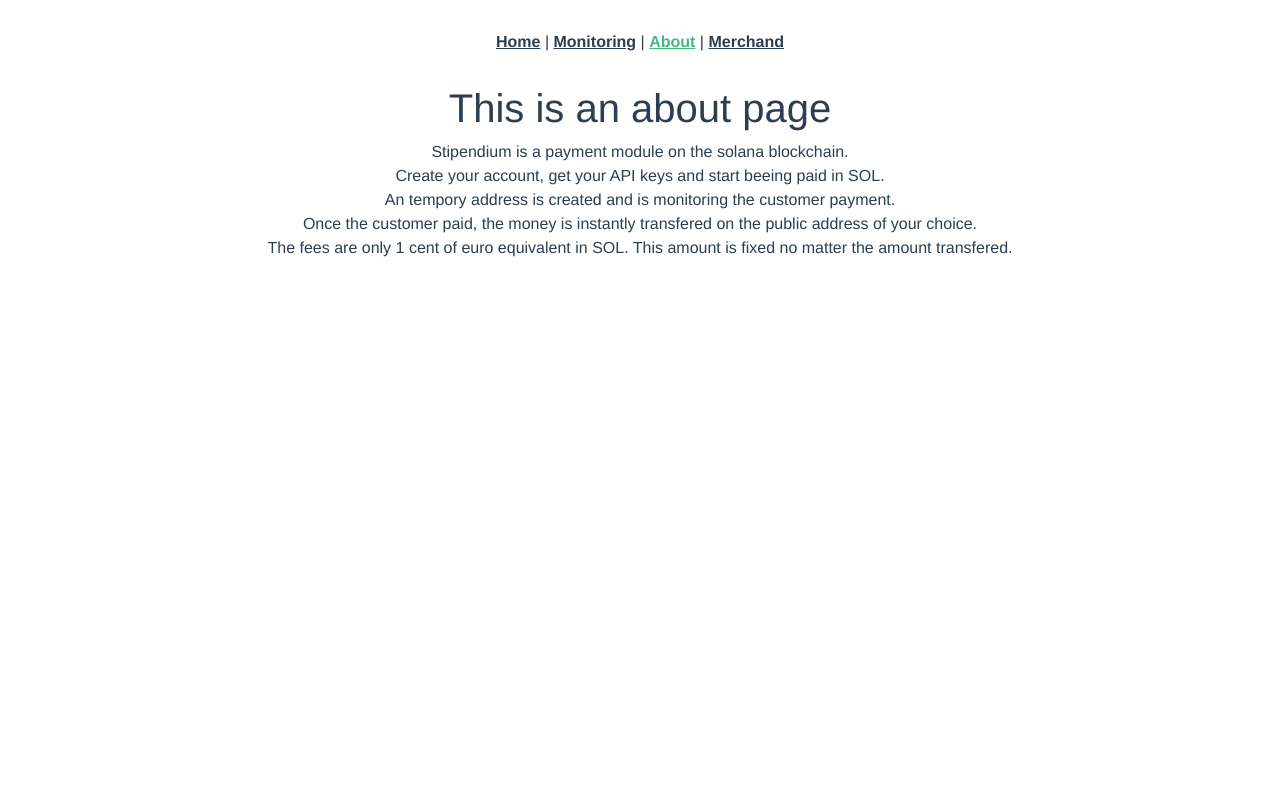
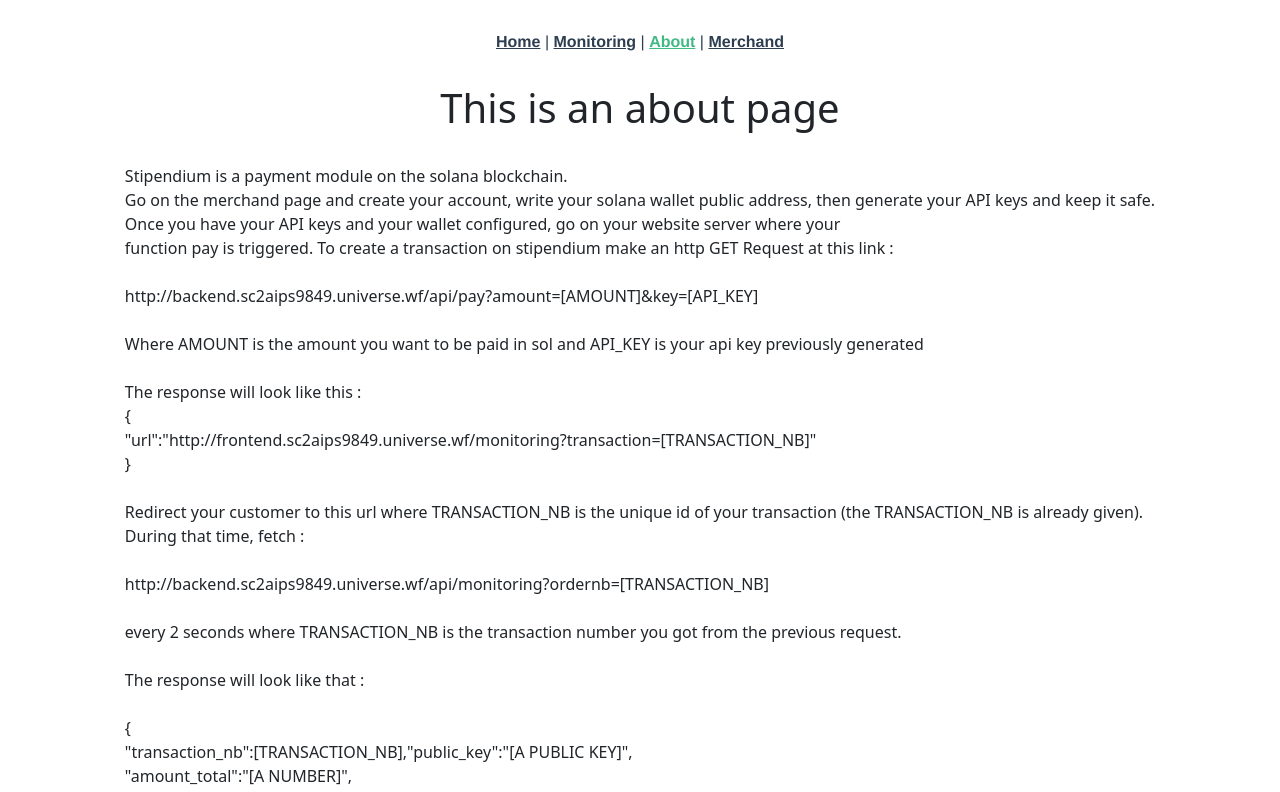
Before and after one commit to Clovis-krz/Stipendium-frontend, a Vue app: page /about in a window 1280 px wide. Shown: the top 792 px of the page. Built offline with nearby package versions, Linux system fonts and the light colour scheme.

Commit message:
improved some text + wrote documentation in the about page

```diff
--- a/src/components/Introduction.vue
+++ b/src/components/Introduction.vue
@@ -1,8 +1,9 @@
 <template>
   <div class="hello">
     <h1>{{ msg }}</h1>
+    <br>
     <p>
-      Stipendium is the best payment module on the solana blockchain.
+      Stipendium is the best payment module on the solana blockchain.<br>
       Are you a merchand ? Please <button onclick="window.location.href='/merchand'">Log In / Register</button>
     </p>
   </div>
--- a/src/components/MerchandInfo.vue
+++ b/src/components/MerchandInfo.vue
@@ -1,7 +1,8 @@
 <template>
   <div class="hello">
     <login v-if="this.data != null">
-    <h2>Here are your account info :</h2>
+    <br>
+    <h4>Here are your account info :</h4>
     Email:
     <input v-model="data.account.merchand_email" placeholder="Your email" />
     <button @click="update_account('merchand_email', data.account.merchand_email)">Update</button>
--- a/src/components/TransactionsList.vue
+++ b/src/components/TransactionsList.vue
@@ -1,7 +1,8 @@
 <template>
   <div class="hello">
     <login v-if="this.data != null">
-        Transactions :
+        <br><br>
+        <h4>History of Transactions :</h4>
         <div class="container">
             <table class="table table-striped table-bordered">
                 <thead>
@@ -38,7 +39,6 @@
 </template>
 
 <script>
-import swal2 from 'sweetalert2'
 
 export default {
   name: 'TransactionsList',
@@ -67,7 +67,6 @@ export default {
   },
   mounted: function () {
       window.setInterval(() => {
-        console.log(this.token);
         fetch("http://backend.sc2aips9849.universe.wf/api/transactions?token="+this.token)
             .then(response => response.json())
             .then(data => {
@@ -78,6 +77,4 @@ export default {
 
 }
 
-
-
 </script>
--- a/src/views/About.vue
+++ b/src/views/About.vue
@@ -1,12 +1,58 @@
 <template>
   <div class="about">
-    <h1>This is an about page</h1>
-    <p>
-      Stipendium is a payment module on the solana blockchain. <br>
-      Create your account, get your API keys and start beeing paid in SOL. <br>
-      An tempory address is created and is monitoring the customer payment. <br>
-      Once the customer paid, the money is instantly transfered on the public address of your choice. <br>
-      The fees are only 1 cent of euro equivalent in SOL. This amount is fixed no matter the amount transfered.
-    </p>
+    <body>
+    <h1>This is an about page</h1><br>
+    <div style="text-align: center;">
+      <div style="display: inline-block; text-align: left;">
+        <p>
+          Stipendium is a payment module on the solana blockchain. <br>
+
+          Go on the merchand page and create your account, write your solana wallet public address,
+          then generate your API keys and keep it safe. <br>
+
+          Once you have your API keys and your wallet configured, go on your website server where your <br>
+          function pay is triggered. To create a transaction on stipendium make an http GET Request at this link :
+          <br><br> http://backend.sc2aips9849.universe.wf/api/pay?amount=[AMOUNT]&key=[API_KEY]
+          <br><br> Where AMOUNT is the amount you want to be paid in sol and API_KEY is your api key previously generated
+          <br><br> The response will look like this :
+          <br> {
+            <br>
+            "url":"http://frontend.sc2aips9849.universe.wf/monitoring?transaction=[TRANSACTION_NB]" <br>
+            }
+            <br><br>
+          Redirect your customer to this url where TRANSACTION_NB is the unique id of your transaction (the TRANSACTION_NB is already given).
+          <br>During that time, fetch :<br><br> http://backend.sc2aips9849.universe.wf/api/monitoring?ordernb=[TRANSACTION_NB] <br>
+          <br>every 2 seconds where TRANSACTION_NB is the transaction number you got from the previous request.<br><br>
+          The response will look like that :<br><br>
+          {<br>
+            "transaction_nb":[TRANSACTION_NB],"public_key":"[A PUBLIC KEY]",<br>
+            "amount_total":"[A NUMBER]",<br>
+            "amount_to_pay":"[A NUMBER]",<br>
+            "currency":"SOL",<br>
+            "expiration":[A TIMESTAMP],<br>
+            "status":"pending",<br>
+            "message":"",<br>
+            "store_name":"[A STORE NAME]"<br>
+          } --> if the transaction is still pending <br><br>
+
+          {"transaction_nb":[TRANSACTION_NB],"payment_status":"failed","message":"[TIMESTAMP]: time elapsed"} --> if the transaction failed <br><br>
+          {"transaction_nb":[TRANSACTION_NB],"payment_status":"success","message":"[TIMESTAMP"} --> if the transaction was a success<br><br>
+
+          To know the status of the transaction at any time just ask :<br><br>
+          if response.status != null:<br>
+            ----the transaction is still pending<br>
+          else:<br>
+            --if response.payment_status == "success":<br>
+              ----payment successfull<br>
+            --else:<br>
+              ----payment failed<br>
+
+          <br><br>
+          Once the customer paid, the money is instantly transfered on the public address of your choice. <br>
+          The fees are less than a 1 cent of euro equivalent in SOL, no matter the amount transfered.<br><br>
+        </p>
+      </div>
+    </div>
+    </body>
   </div>
 </template>
--- a/src/views/Merchand.vue
+++ b/src/views/Merchand.vue
@@ -1,6 +1,6 @@
 <template>
   <div class="merchand">
-    <h1>Merchand Account Management</h1>
+    <h1>Merchand Account Management</h1><br>
     <connected v-if="this.token != null">
       <button @click="show_account()">Account Information</button> |
       <button @click="show_transactions()">History of transactions</button>
```
